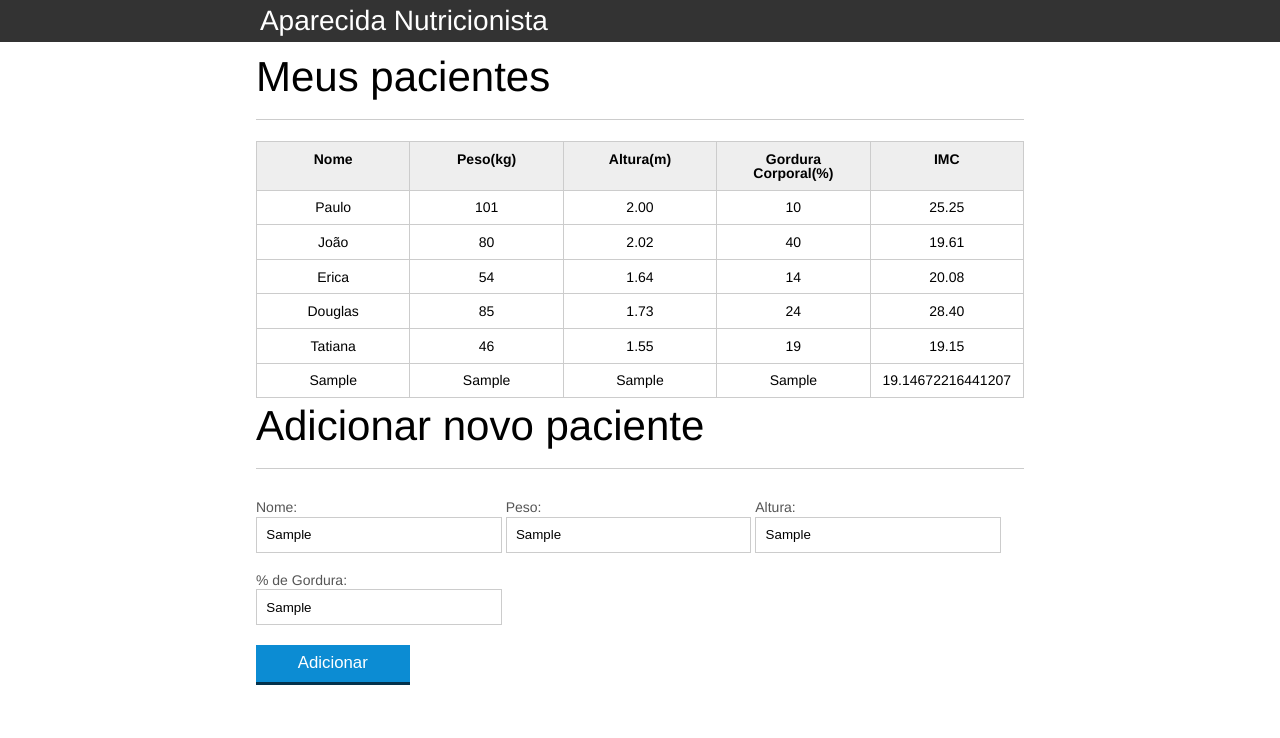
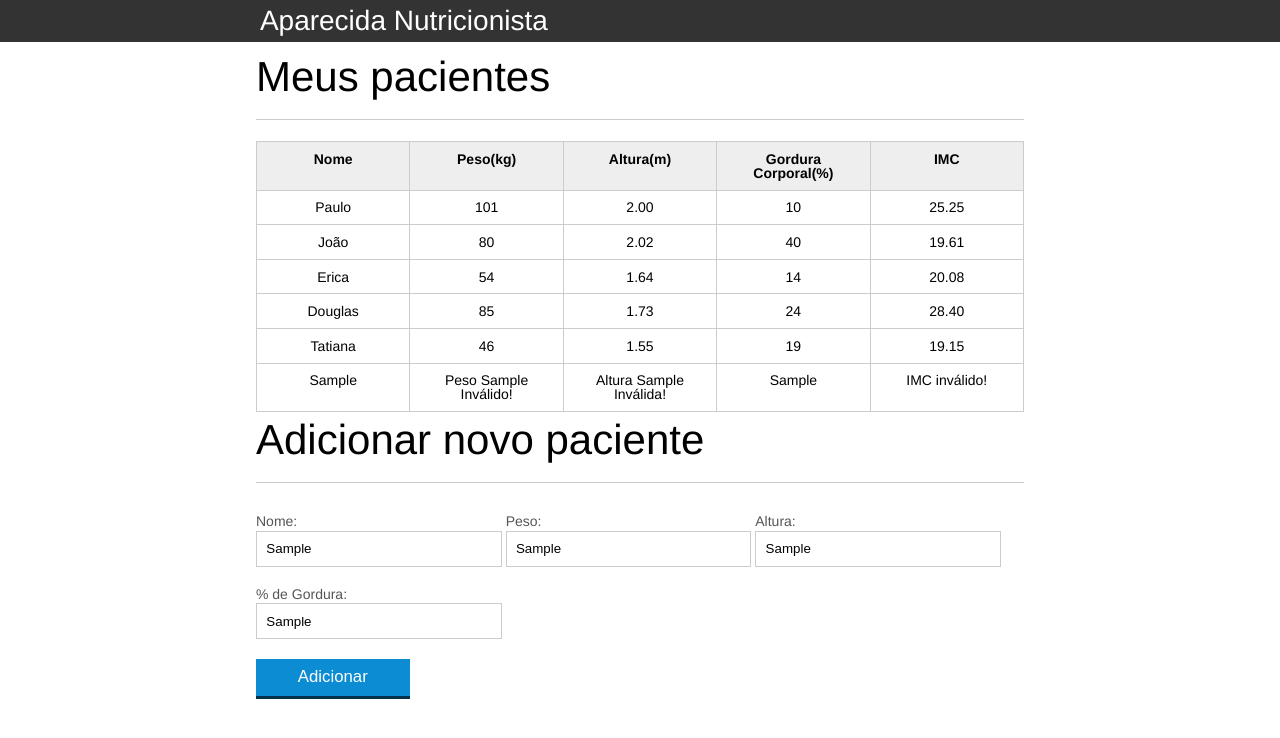
Before and after one commit to airton-canale/curso-js-alura, a plain HTML site: page index.html in a window 1280 px wide. Both pictures are taken after typing "Sample", "Sample", "Sample", "Sample" into the empty fields and a click on the button "Adicionar". Drawn offline with Linux system fonts and the light colour scheme.

Commit message:
atualizado

```diff
--- a/index.html
+++ b/index.html
@@ -96,6 +96,7 @@
 			<button id="adicionar-paciente" class="botao bto-principal">Adicionar</button>
 	</form>
 </section>
-		<script src= "js/principal.js"></script>
+		<script src= "js/calcula-imc.js"></script>
+		<script src= "js/form.js"></script>
 	</body>
 </html>
--- /dev/null
+++ b/js/calcula-imc.js
@@ -0,0 +1,66 @@
+var titulo = document.querySelector(".titulo")
+titulo.textContent = "Aparecida Nutricionista"
+
+var pacientes = document.querySelectorAll(".paciente");
+
+for (var i = 0; i < pacientes.length; i++){
+
+var paciente = pacientes[i]
+
+var tdPeso = paciente.querySelector(".info-peso");
+var peso = tdPeso.textContent;
+
+var tdAltura = paciente.querySelector(".info-altura");
+var altura = tdAltura.textContent
+
+var tdImc = paciente.querySelector(".info-imc");
+
+var pesoOk = validaPeso(peso)
+var alturaOk = validaAltura(altura)
+
+if (alturaOk && pesoOk){
+  var imc = peso / (altura * altura);
+  tdImc.textContent = imc.toFixed(2)
+  var imc = calculaImc(peso,altura)
+  }
+
+if ( peso <= 0 || peso >= 1000){
+  pesoOk = false
+  tdPeso.textContent = (peso + " " + "Peso Inválido!")
+}
+
+if ( altura <= 0 || altura >= 3){
+  alturaOk = false
+  tdAltura.textContent = `${altura} Altura Inválida!`
+}
+
+if ( pesoOk == false && alturaOk == false){
+  tdImc.textContent = ("IMC Inválido!")
+  paciente.classList.add("paciente-invalido")
+}
+
+if ( pesoOk && alturaOk == false ){
+  tdImc.textContent = ("Altura Inválida!")
+  paciente.classList.add ("paciente-invalido")
+}
+
+if ( pesoOk == false && alturaOk){
+  tdImc.textContent = ("Peso Inválido!")
+  paciente.classList.add ("paciente-invalido")
+}
+}
+
+function calculaImc(peso,altura){
+  var imc = 0
+  imc = peso / (altura * altura)
+  return imc.toFixed(2)
+}
+
+function validaPeso(peso){
+  return peso >=0 && peso <= 200
+  }
+
+
+  function validaAltura(altura){
+    return altura >= 0 && altura < 3
+    }
--- /dev/null
+++ b/js/form.js
@@ -0,0 +1,45 @@
+var botaoAdicionar = document.querySelector("#adicionar-paciente")
+botaoAdicionar.addEventListener("click",adicionarPaciente)
+
+function adicionarPaciente(event){
+  event.preventDefault()
+
+  var form = document.querySelector("#form-adiciona")
+
+  // Extraindo informações do paciente do form
+
+  var nome = form.nome.value
+  var peso = form.peso.value
+  var altura = form.altura.value
+  var gordura = form.gordura.value
+
+  // Cria a tabela do paciente
+  var pacienteTr = document.createElement("tr")
+
+  var nomeTd = document.createElement("td")
+  var pesoTd = document.createElement("td")
+  var alturaTd = document.createElement("td")
+  var gorduraTd = document.createElement("td")
+  var imcTd = document.createElement ("td")
+
+  var pesoOk = validaPeso(peso)
+  var alturaOk = validaAltura(altura)
+  var imcOk = alturaOk && pesoOk
+
+ nomeTd.textContent = nome
+ pesoTd.textContent = pesoOk ? peso : `Peso ${peso} Inválido!`
+ alturaTd.textContent = alturaOk ? altura : `Altura ${altura} Inválida!`
+ imcTd.textContent = imcOk ? calculaImc(peso,altura) : `IMC inválido!`
+
+ gorduraTd.textContent = gordura
+
+ pacienteTr.appendChild(nomeTd)
+ pacienteTr.appendChild(pesoTd)
+ pacienteTr.appendChild(alturaTd)
+ pacienteTr.appendChild(gorduraTd)
+ pacienteTr.appendChild(imcTd)
+
+  var tabela = document.querySelector('#tabela-pacientes')
+
+  tabela.appendChild(pacienteTr)
+}
--- a/js/principal.js
+++ /dev/null
@@ -1,93 +0,0 @@
-var titulo = document.querySelector(".titulo")
-titulo.textContent = "Aparecida Nutricionista"
-
-var pacientes = document.querySelectorAll(".paciente");
-
-for (var i = 0; i < pacientes.length; i++){
-
-var paciente = pacientes[i]
-
-var tdPeso = paciente.querySelector(".info-peso");
-var peso = tdPeso.textContent;
-
-var tdAltura = paciente.querySelector(".info-altura");
-var altura = tdAltura.textContent
-
-var tdImc = paciente.querySelector(".info-imc");
-
-var pesoOk = true
-var alturaOk = true
-
-if (alturaOk && pesoOk){
-  var imc = peso / (altura * altura);
-  tdImc.textContent = imc.toFixed(2)
-  }
-
-if ( peso <= 0 || peso >= 1000){
-  pesoOk = false
-  tdPeso.textContent = (peso + " " + "Peso Inválido!")
-}
-
-if ( altura <= 0 || altura >= 3){
-  alturaOk = false
-  tdAltura.textContent = (altura + " " + "Altura Inválida!")
-}
-
-if ( pesoOk == false && alturaOk == false){
-  tdImc.textContent = ("IMC Inválido!")
-  paciente.classList.add("paciente-invalido")
-}
-
-if ( pesoOk && alturaOk == false ){
-  tdImc.textContent = ("Altura Inválida!")
-  paciente.classList.add ("paciente-invalido")
-}
-
-if ( pesoOk == false && alturaOk){
-  tdImc.textContent = ("Peso Inválido!")
-  paciente.classList.add ("paciente-invalido")
-}
-}
-function selecionarBotao(event){
-  event.preventDefault()
-
-  var form = document.querySelector("#form-adiciona")
-  console.log(form)
-
-  var nome = form.nome.value
-  var peso = form.peso.value
-  var altura = form.altura.value
-  var gordura = form.gordura.value
-
-  console.log({nome, peso, altura, gordura})
-
-  var pacienteTr = document.createElement("tr")
-
-  var nomeTd = document.createElement("td")
-  var pesoTd = document.createElement("td")
-  var alturaTd = document.createElement("td")
-  var gorduraTd = document.createElement("td")
-  var imcTd = document.createElement ("td")
-
-
- nomeTd.textContent = nome
- pesoTd.textContent = peso
- alturaTd.textContent = altura
- gorduraTd.textContent = gordura
- imcTd.textContent = imc
-
- pacienteTr.appendChild(nomeTd)
- pacienteTr.appendChild(pesoTd)
- pacienteTr.appendChild(alturaTd)
- pacienteTr.appendChild(gorduraTd)
- pacienteTr.appendChild(imcTd)
-
-//  ;[nomeTd, pesoTd, alturaTd, gorduraTd, imcTd].forEach(td => pacienteTr.appendChild(td))
-// document.querySelector('#tabela-pacientes').appendChild(pacienteTr)
-  var tabela = document.querySelector('#tabela-pacientes')
-  tabela.appendChild(pacienteTr)
-
-}
-
-var botaoAdicionar = document.querySelector("#adicionar-paciente")
-botaoAdicionar.addEventListener("click",selecionarBotao)
```
